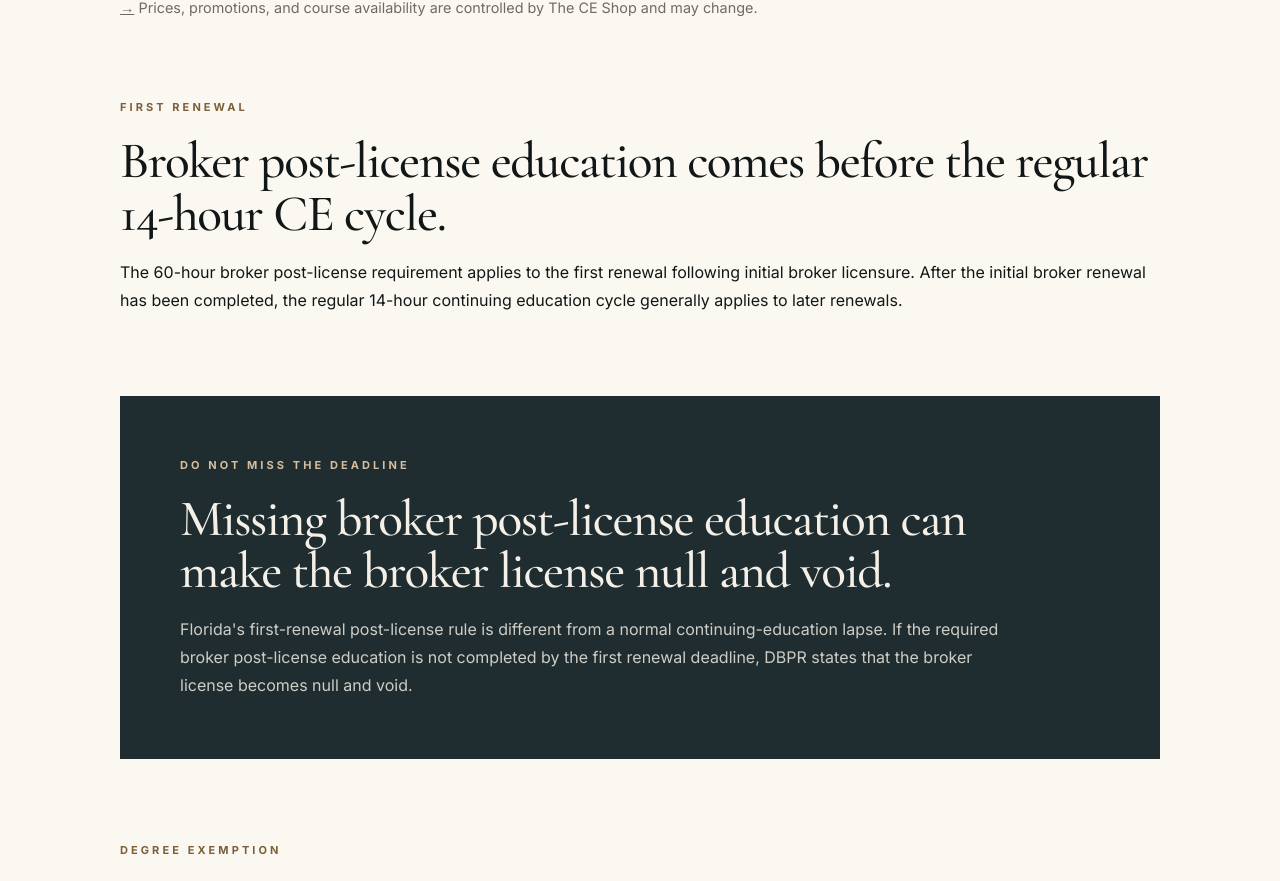
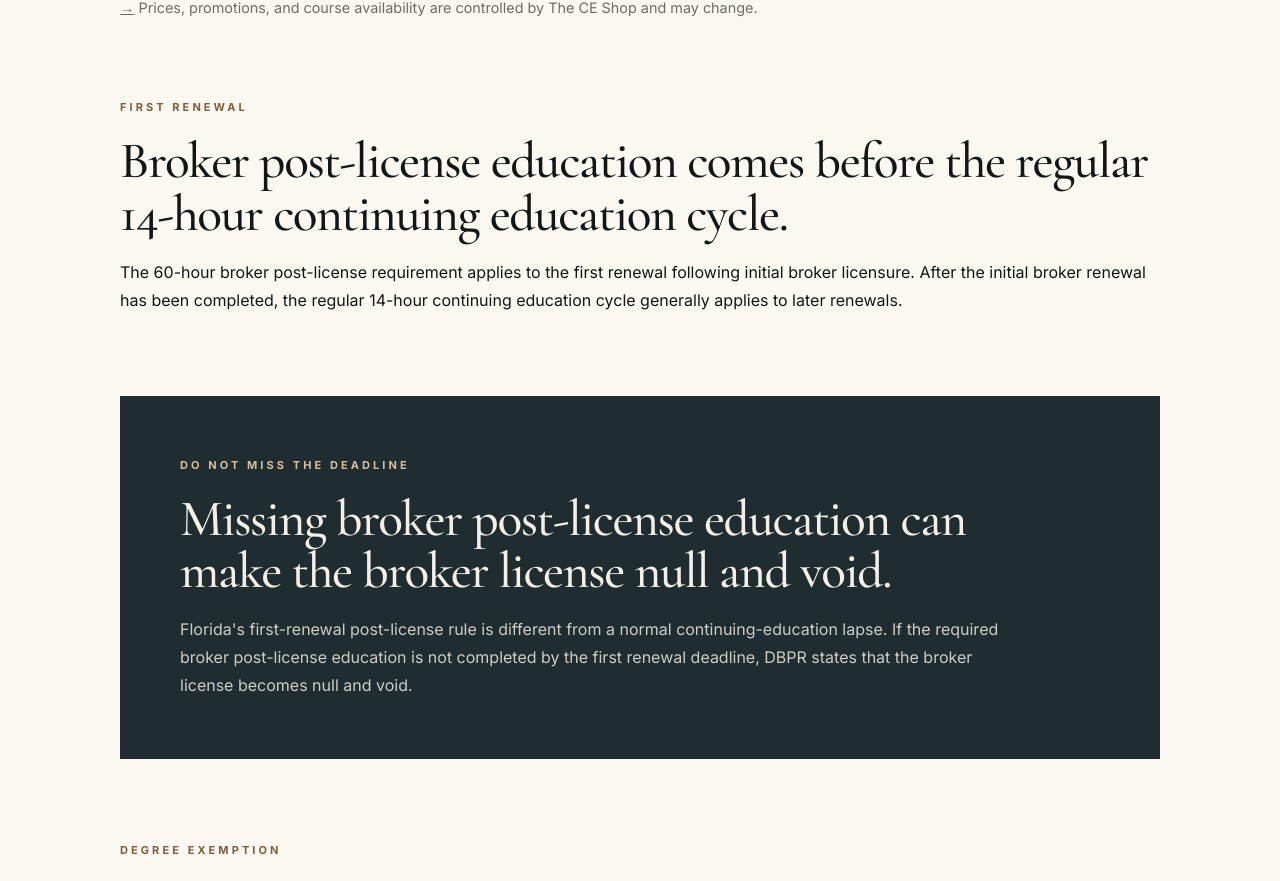
Before and after one commit to BrianLook/Greyson-Institute-Website, a Next.js app: page /florida-60-hour-broker-post-license-requirements in a window 1280 px wide. Shown: the part 2532-3413 px from the top of the page. Built offline with nearby package versions, Linux system fonts and the light colour scheme.

Commit message:
Expand continuing education abbreviation in app/florida-60-hour-broker-post-license-requirements/page.tsx

```diff
--- a/app/florida-60-hour-broker-post-license-requirements/page.tsx
+++ b/app/florida-60-hour-broker-post-license-requirements/page.tsx
@@ -189,7 +189,7 @@ export default function FloridaBrokerPostLicensePage() {
           </p>
 
           <h2>
-            Broker post-license education comes before the regular 14-hour CE cycle.
+            Broker post-license education comes before the regular 14-hour continuing education cycle.
           </h2>
 
           <p>
```
